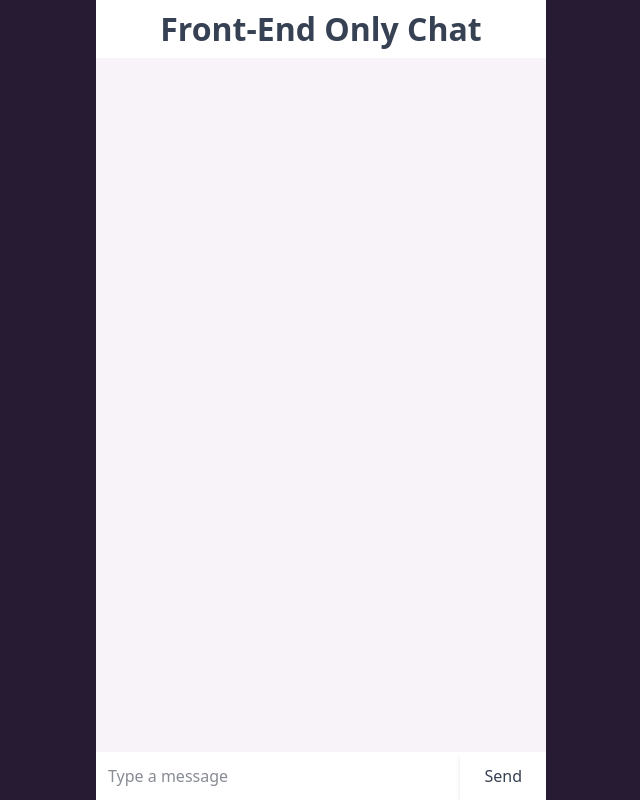
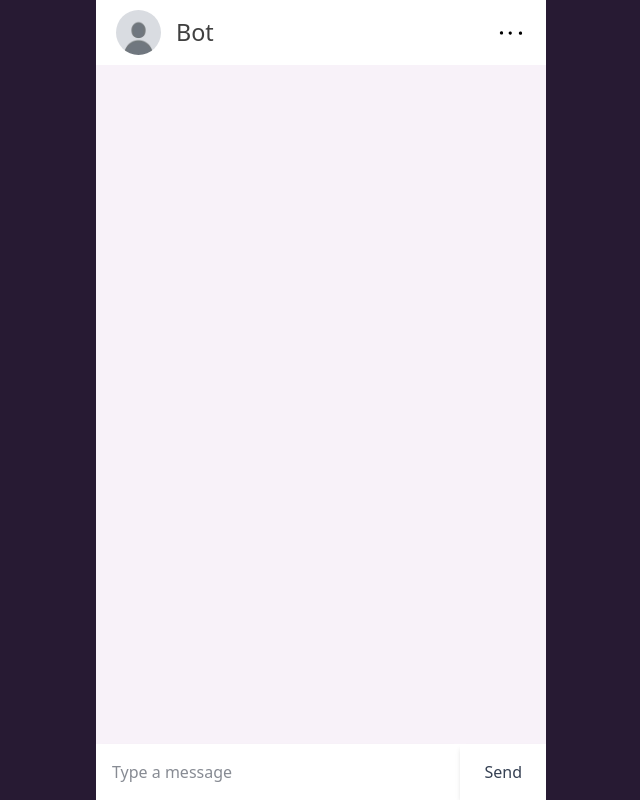
Before and after one commit to YamaiKaguya/Chat-Front-End, a website with bundled scripts: page index.html in a window 1280 px wide. Shown: the whole page, without its empty margins (319-959 px from the left). Built offline with nearby package versions, Linux system fonts and the light colour scheme.

Commit message:
Tailwind

```diff
--- a/index.html
+++ b/index.html
@@ -22,17 +22,11 @@
 	items-center
 	">
 	<main>
-		<h2 class="
-		text-3xl
-		text-center
-		text-gray-700
-		font-bold
-		bg-white
-		p-2.5
-		shadow-neutral-950
-		" style=" font-size:clamp(1.5rem, 3vw + 0.5rem, 2rem);">
-			Front-End Only Chat
-		</h2>
+		<div class="header">
+			<img src="src/images/icon.jpg" class="userIcon" alt="">
+			<h5 class="userName">Bot</h5>
+			<img src="dot-menu.svg" alt="" class="info">
+		</div>
 		<div class="chatContainer">
 			<div id="chat" class="
 			bg-white
@@ -45,7 +39,7 @@
 				">
 				<input type="text" id="input" placeholder="Type a message" class="
 					w-full
-					p-3
+					p-4
 					text-base
 					text-gray-900
 					bg-white
--- a/style.css
+++ b/style.css
@@ -8,7 +8,7 @@ body {
 
 main {
 	width: clamp(450px, 35%, 50%);
-	height: clamp(400px, 100%, 100%);
+	height: clamp(0px, 100%, 100%);
 
 	display: flex;
 	flex-direction: column;
@@ -26,6 +26,33 @@ main {
 	background-color: #f8f2f9;
 
 	overflow-y: auto;
+}
+
+.header {
+	background-color: white;
+	padding: 10px 20px;
+
+	display: flex;
+	align-items: center;
+	gap: 15px;
+}
+
+.userIcon {
+	width: 45px;
+	height: 45px;
+	border-radius: 50%;
+}
+
+.userName {
+	font-size: clamp(1rem, 1.2vw + 0.5rem, 2vw);
+	color: rgb(64, 64, 64);
+}
+
+.info {
+	margin-left: auto;
+
+	width: 30px;
+	height: 30px;
 }
 
 .complete-message {
```
Also changed, not shown: dot-menu.svg (added), src/output.css.
